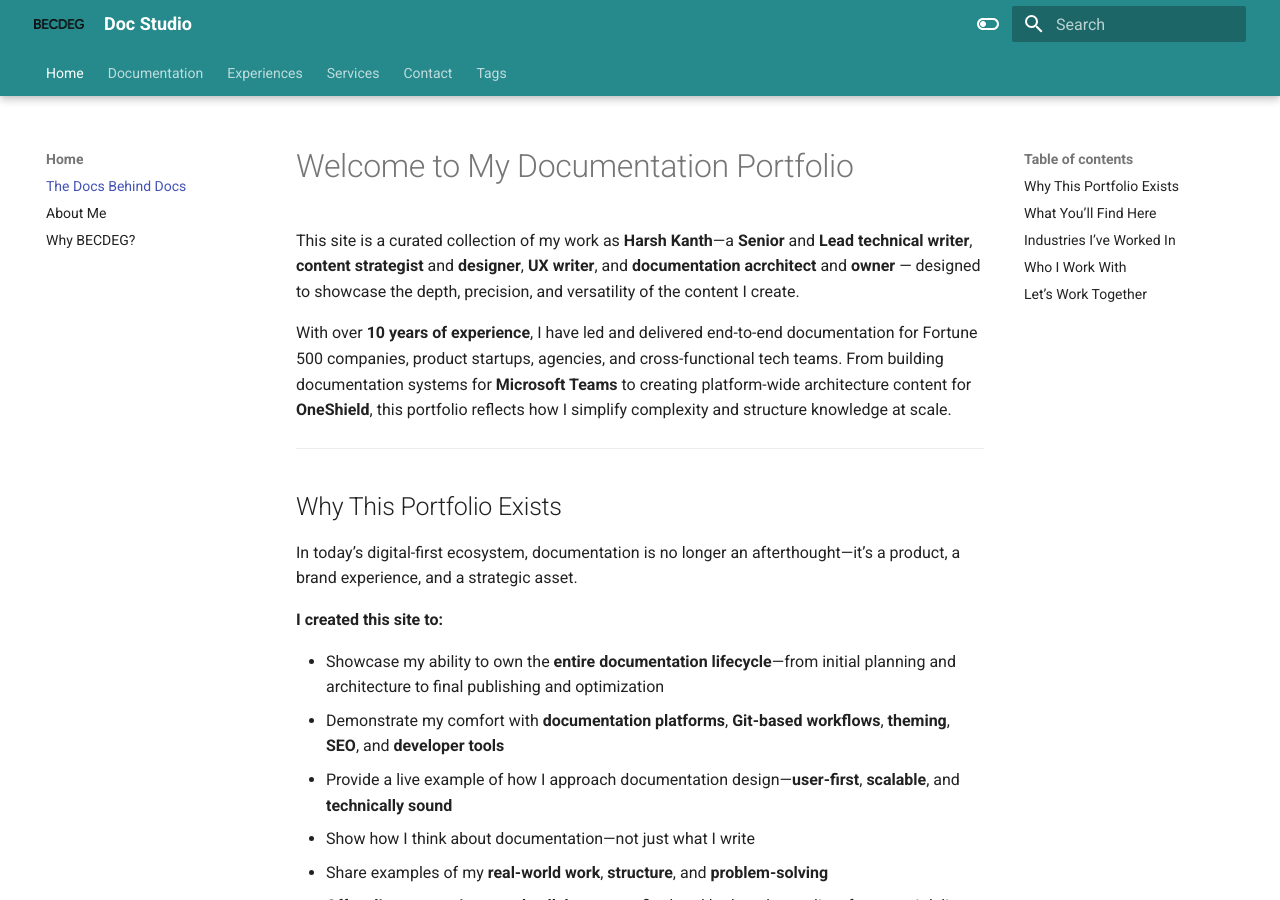
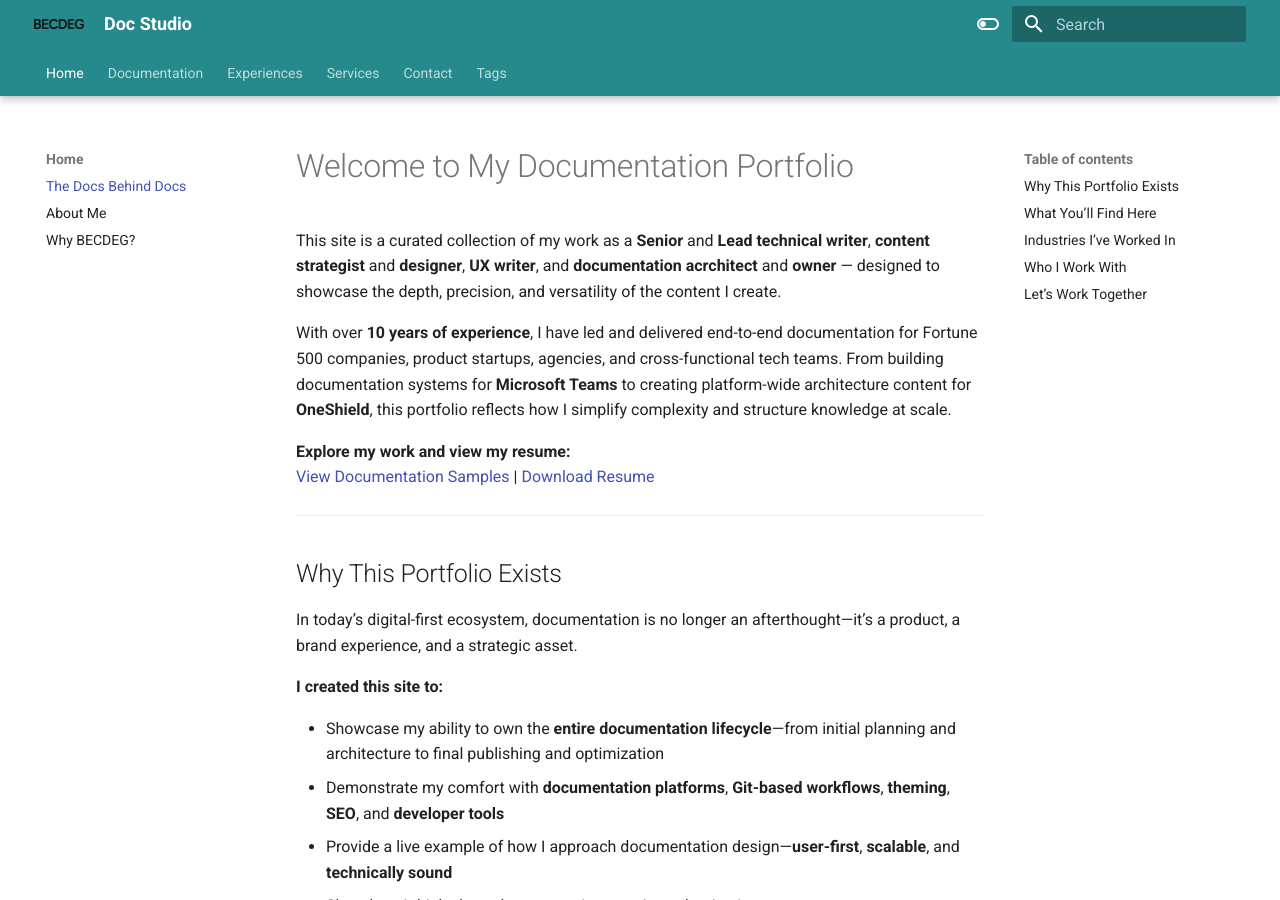
Before and after one commit to harshkanth/Becdeg-docs, an MkDocs documentation site: the page built from docs/index.md, in a window 1280 px wide and 900 px high. Built offline with MkDocs 1.6.1 and Material for MkDocs 9.7.7, drawn with Linux system fonts in a browser that asks for light colours.

Commit message:
New updates

```diff
--- a/docs/index.md
+++ b/docs/index.md
@@ -1,8 +1,12 @@
 # Welcome to My Documentation Portfolio
 
-This site is a curated collection of my work as **Harsh Kanth**—a **Senior** and **Lead technical writer**, **content strategist** and **designer**, **UX writer**, and **documentation acrchitect** and **owner** — designed to showcase the depth, precision, and versatility of the content I create.
+This site is a curated collection of my work as a **Senior** and **Lead technical writer**, **content strategist** and **designer**, **UX writer**, and **documentation acrchitect** and **owner** — designed to showcase the depth, precision, and versatility of the content I create.
 
 With over **10 years of experience**, I have led and delivered end-to-end documentation for Fortune 500 companies, product startups, agencies, and cross-functional tech teams. From building documentation systems for **Microsoft Teams** to creating platform-wide architecture content for **OneShield**, this portfolio reflects how I simplify complexity and structure knowledge at scale.
+
+**Explore my work and view my resume:**
+[View Documentation Samples](Docu_overview.md) | [Download Resume](resume.pdf)
+
 
 ---
 
--- a/mkdocs.yml
+++ b/mkdocs.yml
@@ -47,6 +47,7 @@ nav:
       - About Me: aboutme.md
       - Why BECDEG?: whybecdeg.md
   - Documentation:
+      - Overview: Docu_overview.md
       - User Manuals: user-manuals.md
       - Step by Step Guides:
           - Saas:
```
Also changed, not shown: docs/Docu_overview.md (added, +1 -0 lines), 1 other file.
